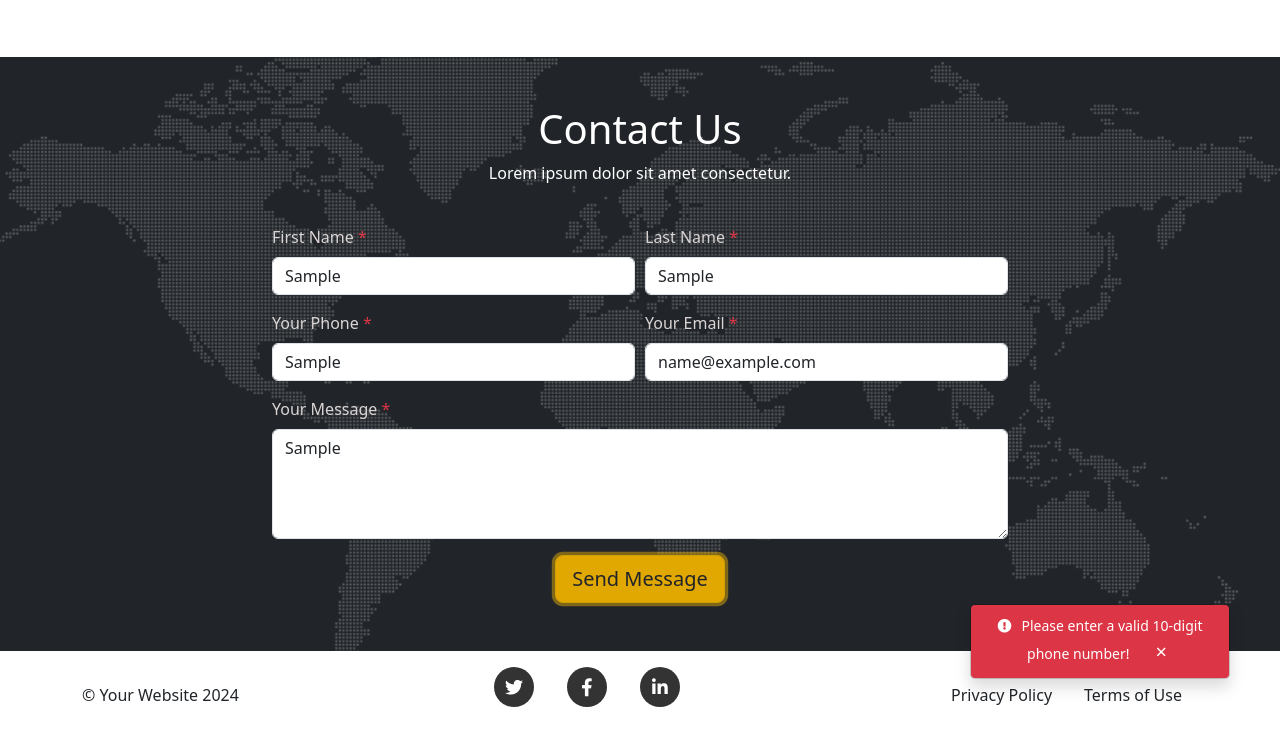
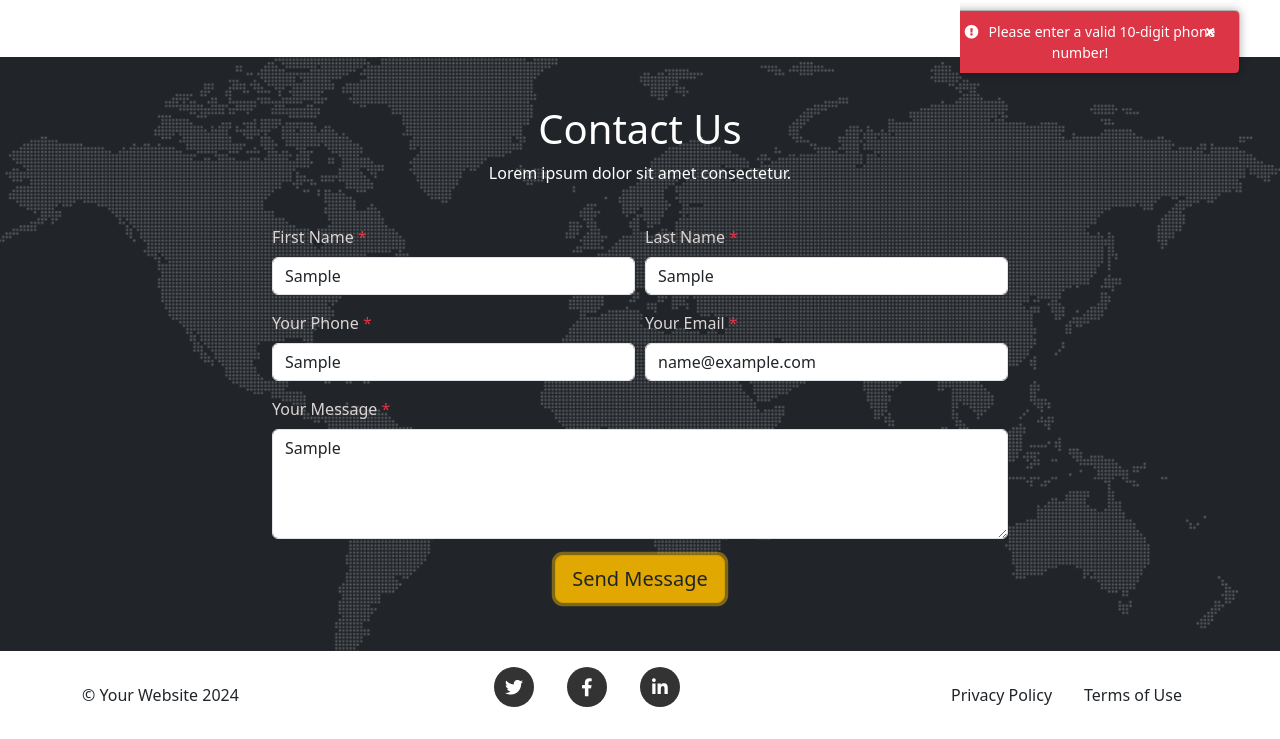
Before and after one commit to kumkum13/startweb, a plain HTML site: page index.html in a window 1280 px wide. Both pictures are taken after typing "Sample", "Sample", "Sample", "name@example.com", "Sample" into the empty fields and a click on the button "Send Message". Shown: the part 5310-6049 px from the top of the page. Drawn offline with nearby package versions, Linux system fonts and the light colour scheme.

Commit message:
toster position

```diff
--- a/index.html
+++ b/index.html
@@ -777,6 +777,65 @@
         height: 100px; /* Adjust the height as needed */
     }
 }
+/* Add this CSS to position the toast box in the top-right corner */
+#toast-box {
+    position: fixed;
+    top: 60px; /* Adjust as needed */
+    right: 20px; /* Adjust as needed */
+    z-index: 1000;
+}
+
+/* Your existing styles for toast messages */
+.toast {
+    position: relative;
+    display: inline-block;
+    min-width: 300px;
+    background-color: #333;
+    color: #fff;
+    border-radius: 5px;
+    padding: 10px 15px;
+    margin-bottom: 15px;
+    box-shadow: 0px 0px 10px rgba(0, 0, 0, 0.3);
+    opacity: 0;
+    transition: opacity 0.3s ease-in-out;
+}
+
+.toast.show {
+    opacity: 1;
+}
+
+.toast .fas {
+    margin-right: 10px;
+}
+
+.close-btn {
+    position: absolute;
+    top: 5px;
+    right: 17px;
+    cursor: pointer;
+    color: #fff;
+    border: none;
+    background: transparent;
+    font-size: 18px;
+    font-weight: bold;
+}
+
+.toast.success {
+    background-color: #28a745;
+}
+
+.toast.error {
+    background-color: #dc3545;
+}
+
+.toast.warning {
+    background-color: #ffc107;
+}
+
+.toast.info {
+    background-color: #17a2b8;
+}
+
 
     </style>
 </head>
```
Also changed, not shown: contact.html (+2 -2 lines).
